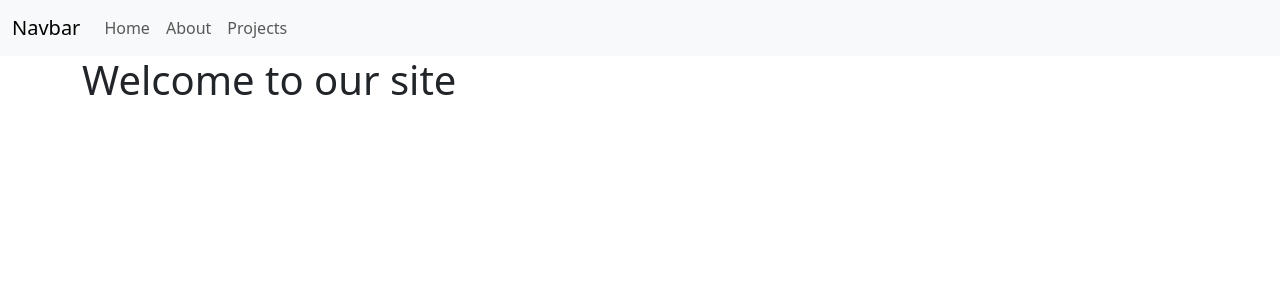
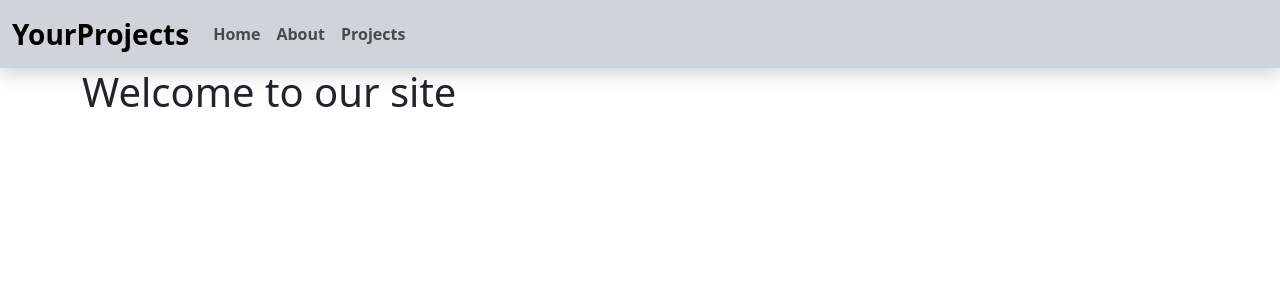
Before and after one commit to gianlucafalaschi/myprojects-frontoffice, a Vue app: page / in a window 1280 px wide. Shown: the top 300 px of the page. Built offline with nearby package versions, Linux system fonts and the light colour scheme.

Commit message:
fix: link to home and header layout

```diff
--- a/src/components/AppHeader.vue
+++ b/src/components/AppHeader.vue
@@ -1,4 +1,5 @@
 <script>
+import { RouterLink } from 'vue-router';
 import { router } from '../router';
 
 export default {
@@ -25,23 +26,32 @@ export default {
 </script>
 
 <template>
-    <nav class="navbar navbar-expand-lg bg-body-tertiary">
+    <header>
+        <nav class="navbar navbar-expand-lg bg-dark-subtle shadow">
             <div class="container-fluid">
-            <a class="navbar-brand" href="#">Navbar</a>
-            <button class="navbar-toggler" type="button" data-bs-toggle="collapse" data-bs-target="#navbarNav" aria-controls="navbarNav" aria-expanded="false" aria-label="Toggle navigation">
+                <router-link class="navbar-brand fs-3" :to="{ name: 'home' }"><strong>YourProjects</strong></router-link>
+                <button class="navbar-toggler" type="button" data-bs-toggle="collapse" data-bs-target="#navbarNav"
+                    aria-controls="navbarNav" aria-expanded="false" aria-label="Toggle navigation">
                     <span class="navbar-toggler-icon"></span>
                 </button>
                 <div class="collapse navbar-collapse" id="navbarNav">
                     <ul class="navbar-nav">
                         <li v-for="link in menuLinks" class="nav-item">
-                        <router-link class="nav-link" aria-current="page" :to="{name: link.rootName}">{{ link.text }}</router-link>
+                            <router-link class="nav-link fw-bold" aria-current="page" :to="{ name: link.rootName }">{{ link.text
+                                }}</router-link>
                         </li>
                     </ul>
                 </div>
             </div>
         </nav>
+    </header>
 </template>
 
 <style scoped lang="scss">
 //@use '../style/partials/variables' as *;
+
+header {
+
+}
+
 </style>
```
Lines whose indentation alone changed are shown as unchanged.
